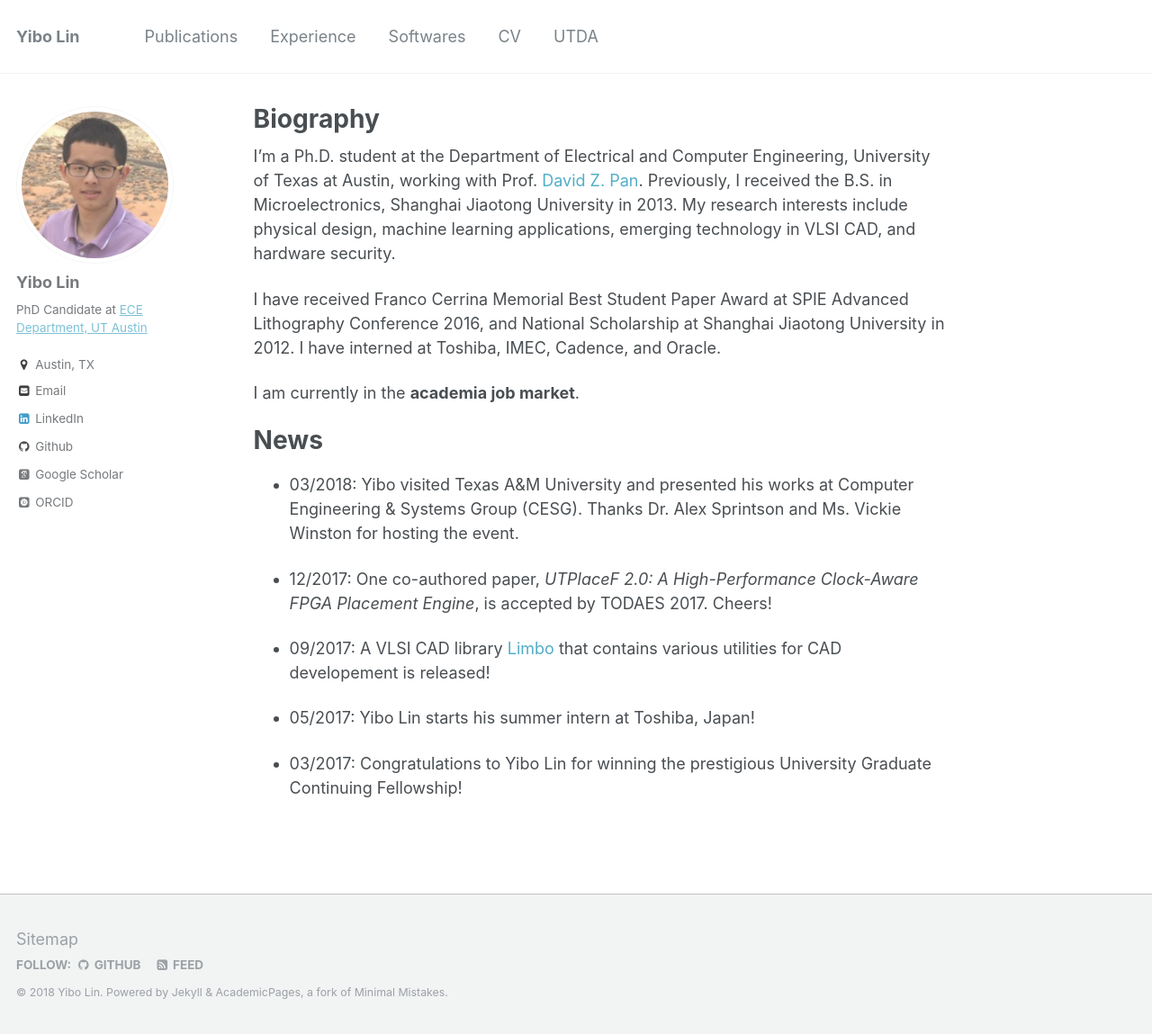
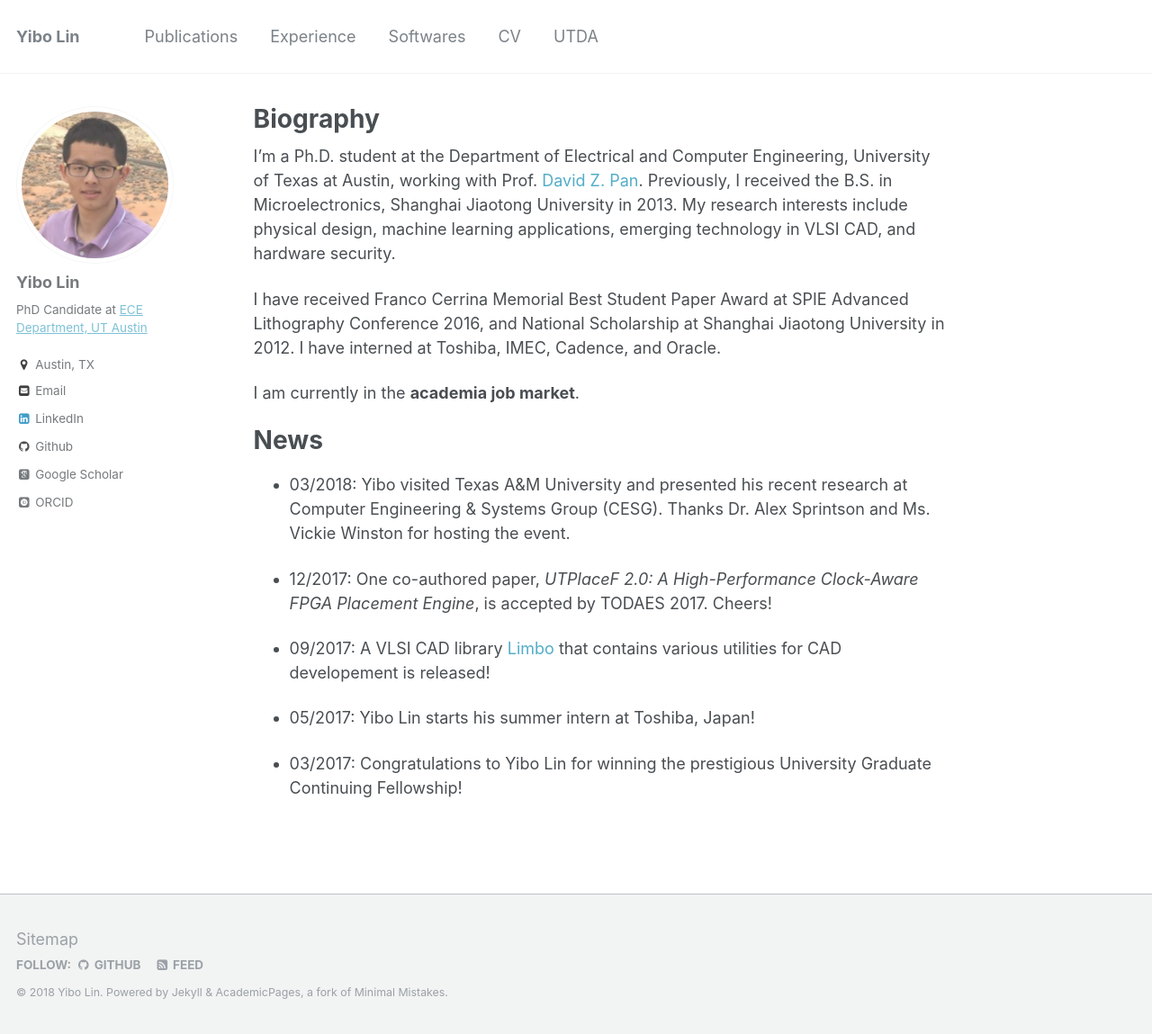
Before and after one commit to limbo018/limbo018.github.io, a Jekyll site: the page built from _pages/about.md, in a window 1280 px wide and 1149 px high. Shown: the whole window at 90% size. Built offline with Jekyll 4.4.1, drawn with Linux system fonts in a browser that asks for light colours; some web fonts are replaced.

Commit message:
add tamu talk news

```diff
--- a/_pages/about.md
+++ b/_pages/about.md
@@ -21,7 +21,7 @@ I am currently in the **academia job market**.
 News
 ======
 
-* 03/2018: Yibo visited Texas A&M University and presented his works at Computer Engineering & Systems Group (CESG).
+* 03/2018: Yibo visited Texas A&M University and presented his recent research at Computer Engineering & Systems Group (CESG).
 Thanks Dr. Alex Sprintson and Ms. Vickie Winston for hosting the event.
 
 * 12/2017: One co-authored paper, _UTPlaceF 2.0: A High-Performance Clock-Aware FPGA Placement Engine_, is accepted by TODAES 2017. Cheers!
```
